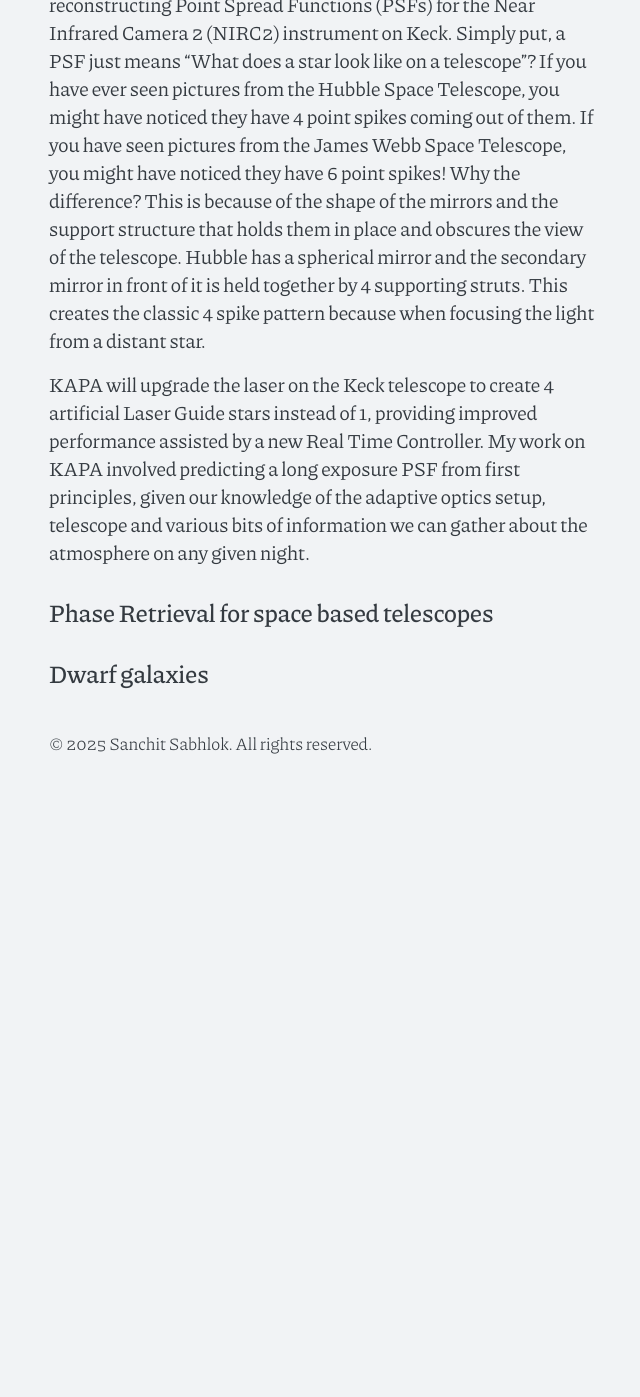
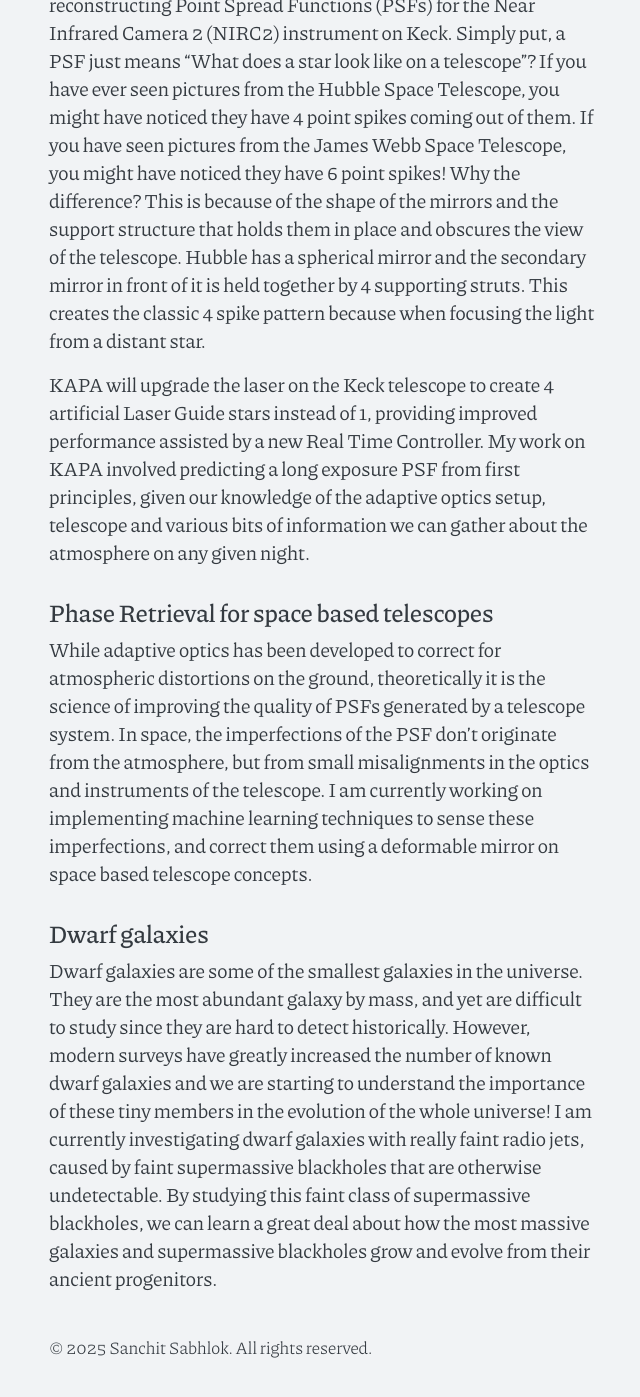
Before and after one commit to sanchitsabhlok/sanchitsabhlok.github.io, a Jekyll site: the page built from research.md, in a window 1280 px wide and 1400 px high, scrolled down 3702 px. Shown: the top 1397 px of the window, without its empty margins (318-958 px from the left). Built offline with Jekyll 4.4.1, drawn with Linux system fonts in a browser that asks for light colours; the list of posts is cut into pages by our own code; before the commit the page ends 4498 px from its top, so only the background shows below that.

Commit message:
Added DG and PR blurbs

```diff
--- a/research.md
+++ b/research.md
@@ -43,6 +43,8 @@ KAPA will upgrade the laser on the Keck telescope to create 4 artificial Laser G
 
 ## Phase Retrieval for space based telescopes
 
-
+While adaptive optics has been developed to correct for atmospheric distortions on the ground, theoretically it is the science of improving the quality of PSFs generated by a telescope system. In space, the imperfections of the PSF don't originate from the atmosphere, but from small misalignments in the optics and instruments of the telescope. I am currently working on implementing machine learning techniques to sense these imperfections, and correct them using a deformable mirror on space based telescope concepts.
 
 ## Dwarf galaxies
+
+Dwarf galaxies are some of the smallest galaxies in the universe. They are the most abundant galaxy by mass, and yet are difficult to study since they are hard to detect historically. However, modern surveys have greatly increased the number of known dwarf galaxies and we are starting to understand the importance of these tiny members in the evolution of the whole universe! I am currently investigating dwarf galaxies with really faint radio jets, caused by faint supermassive blackholes that are otherwise undetectable. By studying this faint class of supermassive blackholes, we can learn a great deal about how the most massive galaxies and supermassive blackholes grow and evolve from their ancient progenitors.
```
